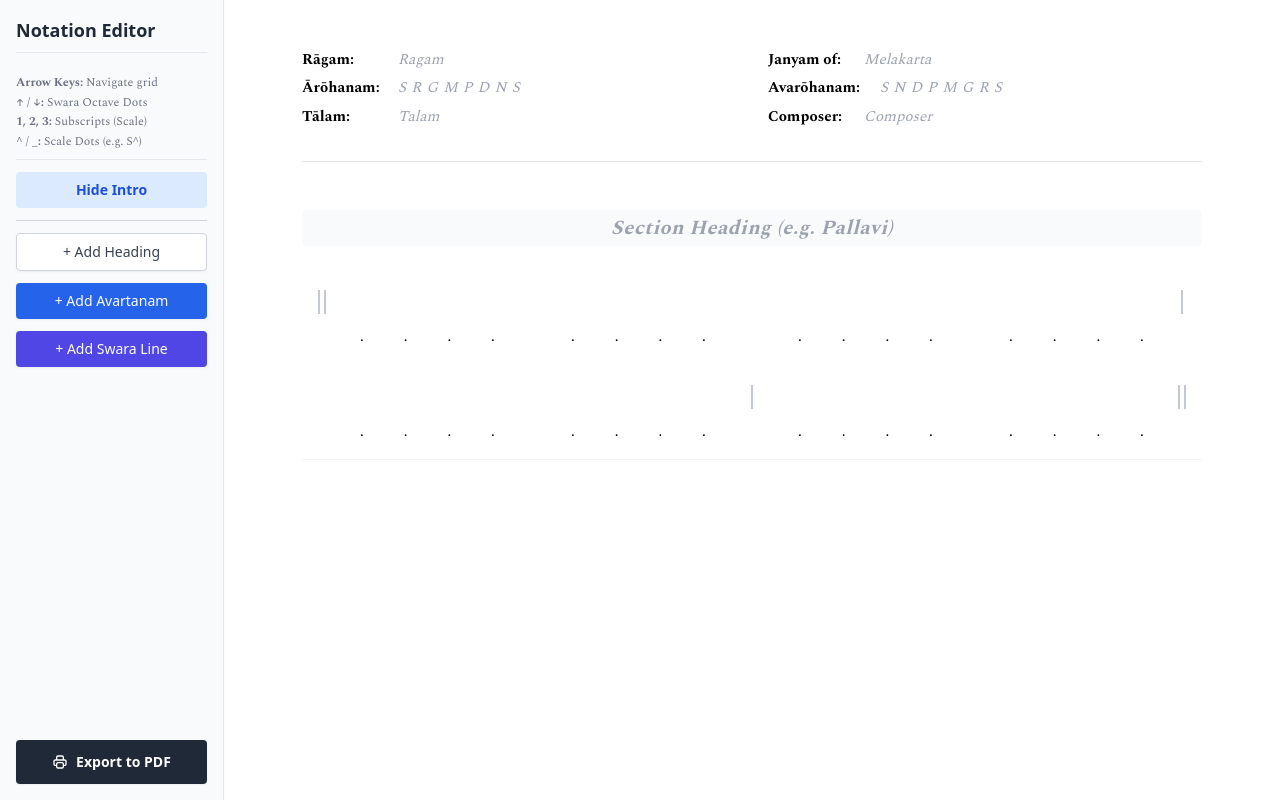
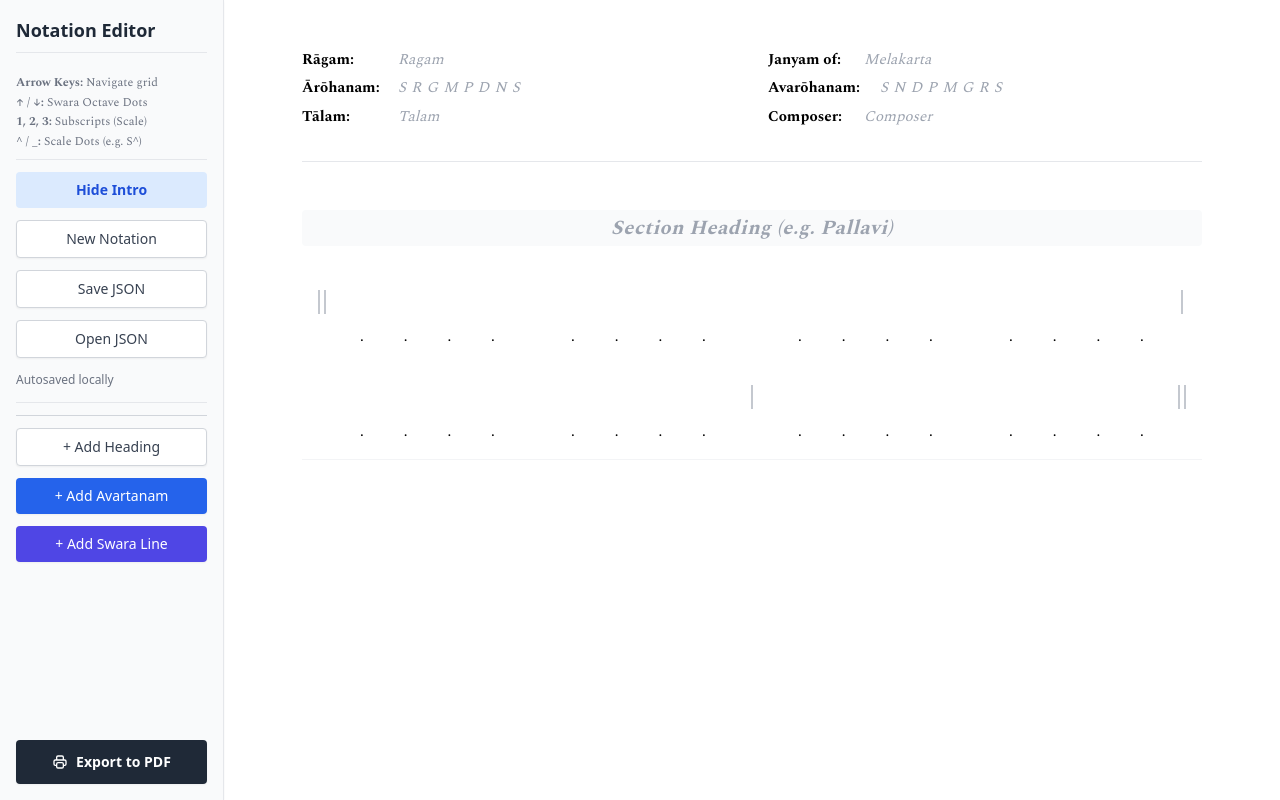
Before and after one commit to sudarshan-iyengar/carnatic-notation, a React (Vite) app: page / in a window 1280 px wide. Built offline with nearby package versions, Linux system fonts and the light colour scheme.

Commit message:
Add local notation save and restore

```diff
--- a/src/App.tsx
+++ b/src/App.tsx
@@ -1,7 +1,9 @@
-import { useState } from 'react';
+import { useEffect, useState } from 'react';
 import { EditorWorkspace } from './components/EditorWorkspace';
 import { Sidebar } from './components/Sidebar';
 import { createId } from './lib/id';
+import { downloadDocumentFile, readDocumentFile } from './lib/localFiles';
+import { clearDraft, loadDraft, saveDraft } from './lib/storage';
 import { createBlankDocument, createCellBlock } from './lib/templates';
 import type { CellBlockType, NotationBlock, NotationDocument, NotationMetadata } from './types/notation';
 
@@ -11,7 +13,13 @@ const touchDocument = (document: NotationDocument): NotationDocument => ({
 });
 
 const App = () => {
-  const [document, setDocument] = useState<NotationDocument>(() => createBlankDocument());
+  const [document, setDocument] = useState<NotationDocument>(() => loadDraft() ?? createBlankDocument());
+  const [statusMessage, setStatusMessage] = useState('Autosaves locally');
+
+  useEffect(() => {
+    saveDraft(document);
+    setStatusMessage('Autosaved locally');
+  }, [document]);
 
   const updateMetadata = (metadata: NotationMetadata) => {
     setDocument((current) => touchDocument({ ...current, metadata }));
@@ -61,11 +69,46 @@ const App = () => {
     window.print();
   };
 
+  const newDocument = () => {
+    const hasContent =
+      document.metadata.ragam ||
+      document.metadata.composer ||
+      document.blocks.some((block) => (block.type === 'heading' ? block.text : block.cells.some((cell) => cell.swara || cell.lyric)));
+
+    if (hasContent && !window.confirm('Start a new notation? Your current draft will be replaced, so save a JSON copy first if you need it.')) {
+      return;
+    }
+
+    clearDraft();
+    setDocument(createBlankDocument());
+    setStatusMessage('New notation started');
+  };
+
+  const saveJsonFile = () => {
+    downloadDocumentFile(document);
+    setStatusMessage('Downloaded JSON copy');
+  };
+
+  const openJsonFile = async (file: File) => {
+    try {
+      const nextDocument = await readDocumentFile(file);
+      setDocument(touchDocument(nextDocument));
+      setStatusMessage(`Opened ${file.name}`);
+    } catch (error) {
+      setStatusMessage('Could not open file');
+      window.alert(error instanceof Error ? error.message : 'Could not open notation file.');
+    }
+  };
+
   return (
     <div className="min-h-screen flex">
       <Sidebar
         introVisible={document.introVisible}
+        statusMessage={statusMessage}
         onToggleIntro={toggleIntro}
+        onNewDocument={newDocument}
+        onSaveFile={saveJsonFile}
+        onOpenFile={openJsonFile}
         onAddHeading={addHeading}
         onAddAvartanam={() => addCellBlock('avartanam')}
         onAddSwaraLine={() => addCellBlock('swara-avartanam')}
--- a/src/components/Sidebar.tsx
+++ b/src/components/Sidebar.tsx
@@ -1,6 +1,12 @@
+import { useRef } from 'react';
+
 type SidebarProps = {
   introVisible: boolean;
+  statusMessage: string;
   onToggleIntro: () => void;
+  onNewDocument: () => void;
+  onSaveFile: () => void;
+  onOpenFile: (file: File) => void;
   onAddHeading: () => void;
   onAddAvartanam: () => void;
   onAddSwaraLine: () => void;
@@ -9,12 +15,19 @@ type SidebarProps = {
 
 export const Sidebar = ({
   introVisible,
+  statusMessage,
   onToggleIntro,
+  onNewDocument,
+  onSaveFile,
+  onOpenFile,
   onAddHeading,
   onAddAvartanam,
   onAddSwaraLine,
   onPrint
-}: SidebarProps) => (
+}: SidebarProps) => {
+  const fileInputRef = useRef<HTMLInputElement>(null);
+
+  return (
     <div className="no-print fixed left-0 top-0 h-full w-56 bg-gray-50 border-r border-gray-200 p-4 flex flex-col space-y-3 shadow-sm z-50">
       <h1 className="text-lg font-bold font-sans text-gray-800 mb-2 border-b pb-2">Notation Editor</h1>
       <p className="text-xs text-gray-500 mb-4 pb-2 border-b leading-relaxed">
@@ -35,6 +48,43 @@ export const Sidebar = ({
     >
       {introVisible ? 'Hide Intro' : 'Show Intro'}
     </button>
+
+    <div className="space-y-3 border-b border-gray-200 pb-3">
+      <button
+        onClick={onNewDocument}
+        className="w-full px-4 py-2 bg-white border border-gray-300 text-gray-700 hover:bg-gray-100 rounded font-sans text-sm shadow-sm transition"
+      >
+        New Notation
+      </button>
+
+      <button
+        onClick={onSaveFile}
+        className="w-full px-4 py-2 bg-white border border-gray-300 text-gray-700 hover:bg-gray-100 rounded font-sans text-sm shadow-sm transition"
+      >
+        Save JSON
+      </button>
+
+      <button
+        onClick={() => fileInputRef.current?.click()}
+        className="w-full px-4 py-2 bg-white border border-gray-300 text-gray-700 hover:bg-gray-100 rounded font-sans text-sm shadow-sm transition"
+      >
+        Open JSON
+      </button>
+
+      <input
+        ref={fileInputRef}
+        type="file"
+        accept="application/json,.json"
+        className="hidden"
+        onChange={(event) => {
+          const file = event.target.files?.[0];
+          if (file) onOpenFile(file);
+          event.target.value = '';
+        }}
+      />
+
+      <p className="text-xs text-gray-500 font-sans leading-relaxed">{statusMessage}</p>
+    </div>
 
     <hr className="border-gray-300 my-2" />
 
@@ -77,3 +127,4 @@ export const Sidebar = ({
     </button>
   </div>
   );
+};
--- /dev/null
+++ b/src/lib/localFiles.ts
@@ -0,0 +1,46 @@
+import { parseDocument, serializeDocument } from './importExport';
+import type { NotationDocument } from '../types/notation';
+
+const sanitizeFilenamePart = (value: string) =>
+  value
+    .trim()
+    .toLowerCase()
+    .replace(/[^a-z0-9\u0100-\uFFFF]+/gi, '-')
+    .replace(/^-+|-+$/g, '');
+
+export const createDocumentFilename = (document: NotationDocument) => {
+  const label =
+    sanitizeFilenamePart(document.metadata.title) ||
+    sanitizeFilenamePart(document.metadata.ragam) ||
+    sanitizeFilenamePart(document.metadata.composer) ||
+    'carnatic-notation';
+
+  const date = new Date(document.updatedAt).toISOString().slice(0, 10);
+  return `${label}-${date}.json`;
+};
+
+export const downloadDocumentFile = (document: NotationDocument) => {
+  const blob = new Blob([serializeDocument(document)], { type: 'application/json' });
+  const url = URL.createObjectURL(blob);
+  const anchor = window.document.createElement('a');
+
+  anchor.href = url;
+  anchor.download = createDocumentFilename(document);
+  anchor.click();
+  URL.revokeObjectURL(url);
+};
+
+const readFileAsText = (file: File) => {
+  if (typeof file.text === 'function') {
+    return file.text();
+  }
+
+  return new Promise<string>((resolve, reject) => {
+    const reader = new FileReader();
+    reader.onload = () => resolve(String(reader.result ?? ''));
+    reader.onerror = () => reject(reader.error ?? new Error('Could not read file.'));
+    reader.readAsText(file);
+  });
+};
+
+export const readDocumentFile = async (file: File) => parseDocument(await readFileAsText(file));
--- a/src/lib/storage.ts
+++ b/src/lib/storage.ts
@@ -9,7 +9,13 @@ export const saveDraft = (document: NotationDocument) => {
 
 export const loadDraft = (): NotationDocument | null => {
   const draft = window.localStorage.getItem(DRAFT_STORAGE_KEY);
-  return draft ? parseDocument(draft) : null;
+  if (!draft) return null;
+
+  try {
+    return parseDocument(draft);
+  } catch {
+    return null;
+  }
 };
 
 export const clearDraft = () => {
--- a/src/styles.css
+++ b/src/styles.css
@@ -23,6 +23,7 @@ button {
 .fixed { position: fixed; }
 .absolute { position: absolute; }
 .relative { position: relative; }
+.hidden { display: none; }
 .left-0 { left: 0; }
 .top-0 { top: 0; }
 .top-1\/2 { top: 50%; }
@@ -66,6 +67,7 @@ button {
 .py-2 { padding-top: 0.5rem; padding-bottom: 0.5rem; }
 .py-3 { padding-top: 0.75rem; padding-bottom: 0.75rem; }
 .pb-2 { padding-bottom: 0.5rem; }
+.pb-3 { padding-bottom: 0.75rem; }
 .pb-4 { padding-bottom: 1rem; }
 .pb-6 { padding-bottom: 1.5rem; }
 .pb-8 { padding-bottom: 2rem; }
```
Also changed, not shown: 1 other file (tests, documents, lock files or other folders). Lines whose indentation alone changed are shown as unchanged.
